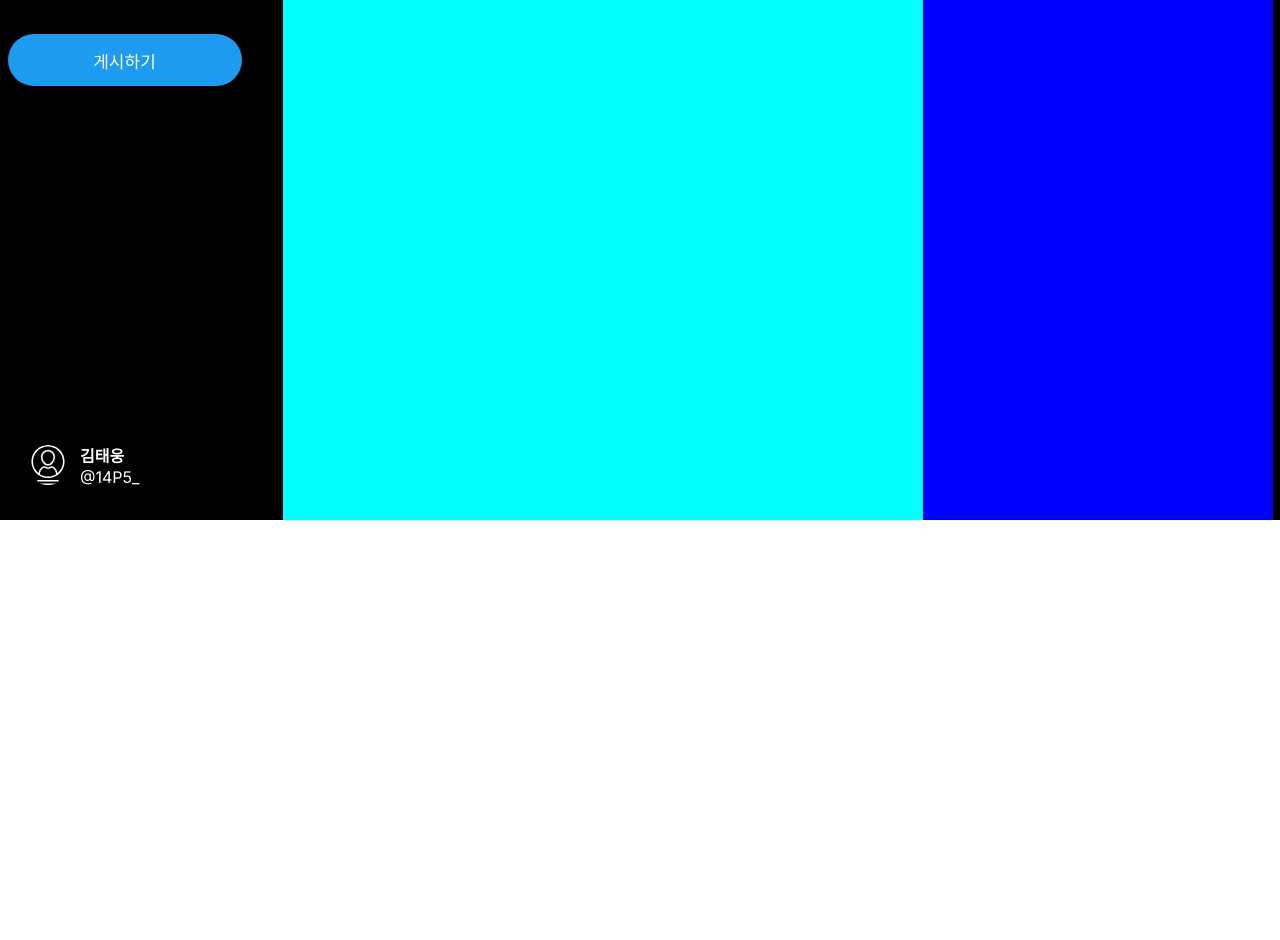
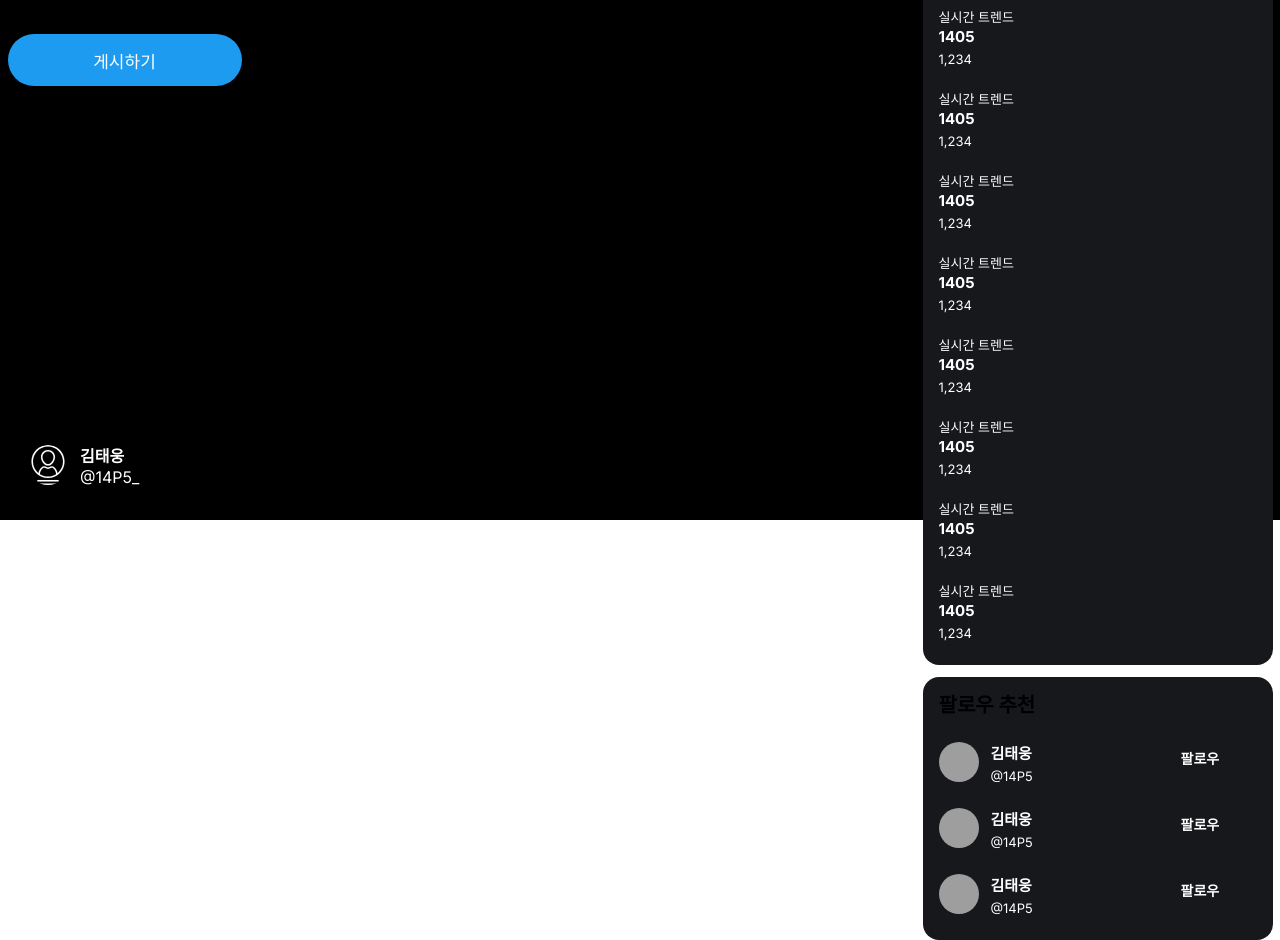
Before and after one commit to peacemaker474/1405_twiiter, a Next.js app: page /compose/tweet in a window 1280 px wide. Shown: the part 280-1220 px from the top of the page. Before the commit the page ends 800 px from the top, so only its background shows below. Built offline with nearby package versions, Linux system fonts and the light colour scheme; grey boxes are pictures that could not be loaded.

Commit message:
style: 검색, 트렌드, 추천 팔로우 영역 레이아웃 추가

```diff
--- /dev/null
+++ b/src/app/(private)/_component/RecommendSection.tsx
@@ -0,0 +1,25 @@
+import styles from './rightSection.module.scss';
+
+export default function RecommenSection() {
+  return (
+    <div className={styles.followRecommend}>
+      <h3> 팔로우 추천 </h3>
+      {Array.from({ length: 3 }).map((_, idx) => (
+        <div className={styles.followContainer} key={idx}>
+          <div>
+            <div className={styles.userLogo}>
+              <img src="./dummy" alt="유저프로필_이미지" />
+            </div>
+          </div>
+          <div className={styles.userInfo}>
+            <div className={styles.title}> 김태웅 </div>
+            <div className={styles.count}> @14P5 </div>
+          </div>
+          <div className={styles.followButtonSection}>
+            <button> 팔로우 </button>
+          </div>
+        </div>
+      ))}
+    </div>
+  );
+}
--- /dev/null
+++ b/src/app/(private)/_component/TrendSection.tsx
@@ -0,0 +1,20 @@
+import Link from 'next/link';
+
+import styles from './rightSection.module.scss';
+
+export default function TrendSection() {
+  return (
+    <aside className={styles.trendBg}>
+      <div className={styles.trend}>
+        <h3> 나를 위한 트렌드 </h3>
+        {Array.from({ length: 10 }).map((_, idx) => (
+          <Link href={`/search?q=트렌드`} className={styles.container} key={idx}>
+            <div className={styles.count}> 실시간 트렌드 </div>
+            <div className={styles.title}> 1405 </div>
+            <div className={styles.count}> 1,234 </div>
+          </Link>
+        ))}
+      </div>
+    </aside>
+  );
+}
--- /dev/null
+++ b/src/app/(private)/_component/rightSection.module.scss
@@ -0,0 +1,112 @@
+.trendBg {
+  background-color: rgb(22, 24, 28);
+  border-radius: 16px;
+  margin-top: 12px;
+}
+
+.trend {
+  font-size: 20px;
+  font-weight: bold;
+  padding: 12px 0;
+
+  & > h3 {
+    margin-bottom: 12px;
+    padding: 0 16px;
+    color: white;
+  }
+}
+
+.container {
+  display: block;
+
+  height: 82px;
+  padding: 12px 16px;
+
+  &:hover {
+    background-color: rgba(0, 0, 0, 0.03);
+  }
+}
+
+.title {
+  font-size: 15px;
+  font-weight: bold;
+  line-height: 20px;
+
+  color: white;
+
+  margin-top: 2px;
+  margin-bottom: 4px;
+}
+
+.count {
+  color: white;
+  font-size: 13px;
+  line-height: 16px;
+
+  font-weight: lighter;
+}
+
+.followRecommend {
+  font-size: 20px;
+  font-weight: bold;
+
+  background-color: rgb(22, 24, 28);
+
+  border-radius: 16px;
+
+  margin:12px 0;
+  padding: 12px 16px;
+
+  & > h3 {
+    padding-bottom: 12px;
+  }
+}
+
+.followContainer {
+  display: flex;
+
+  padding: 12px 0;
+  height: 66px;
+}
+
+.userLogoSection {
+}
+
+.userLogo {
+  width: 40px;
+  margin-right: 12px;
+
+  & > img {
+    width: 40px;
+    height: 40px;
+    border-radius: 20px;
+  }
+}
+
+.userInfo {
+  flex: 1;
+}
+
+.followButtonSection {
+  width: 76px;
+
+  & > button {
+    width: 100%;
+    height: 32px;
+
+    border: none;
+    color: white;
+    background: rgb(22, 24, 28);
+
+    font-size: 14px;
+    font-weight: bold;
+
+    border-radius: 16px;
+
+    cursor: pointer;
+  }
+
+  & > button:hover {
+    background-color: rgb(39, 44, 48);
+  }
+}
--- a/src/app/(private)/layout.tsx
+++ b/src/app/(private)/layout.tsx
@@ -4,6 +4,8 @@ import Link from 'next/link';
 import styles from '@/styles/main/privateMain.module.scss';
 
 import NavMenu from './_component/NavMenu';
+import RecommenSection from './_component/RecommendSection';
+import TrendSection from './_component/TrendSection';
 import UserProfile from './_component/UserProfile';
 
 export default function PrivateLayout({
@@ -33,10 +35,14 @@ export default function PrivateLayout({
         <section className={styles.rightWrapper}>
           <div className={styles.mainContent}>{children}</div>
           <div className={styles.rightContent}>
-            <form className={styles.search}>
-              <Image src="/assets/icons/search.svg" width={20} height={20} alt="검색_아이콘" />
-              <input type="search" className={styles.searchInput} />
-            </form>
+            <div style={{ marginBottom: 60, width: 350 }}>
+              <form className={styles.search}>
+                <Image src="/assets/icons/search.svg" width={20} height={20} alt="검색_아이콘" />
+                <input type="search" className={styles.searchInput} />
+              </form>
+            </div>
+            <TrendSection />
+            <RecommenSection />
           </div>
         </section>
       </main>
--- a/src/styles/main/privateMain.module.scss
+++ b/src/styles/main/privateMain.module.scss
@@ -46,8 +46,6 @@
 
   width: 990px;
   height: 100%;
-
-  background-color: aqua;
 }
 
 .mainContent {
@@ -57,8 +55,6 @@
 .rightContent {
   width: 350px;
   height: 100%;
-
-  background-color: blue;
 }
 
 .search {
@@ -74,11 +70,13 @@
   margin-bottom: 12px;
   border-radius: 21px;
 
-  background-color: rgb(239, 243, 244);
+  background-color: rgb(24, 26, 28);
+
+  color: white;
 
   & > img {
     margin-left: 15px;
-    fill: rgb(83, 100, 113);
+    fill: white;
   }
 
   box-sizing: border-box;
@@ -88,7 +86,7 @@
   border: none;
   outline: none;
 
-  background-color: inherit;
+  width: 100%;
 
   padding: 12px;
   margin-left: 5px;
```
